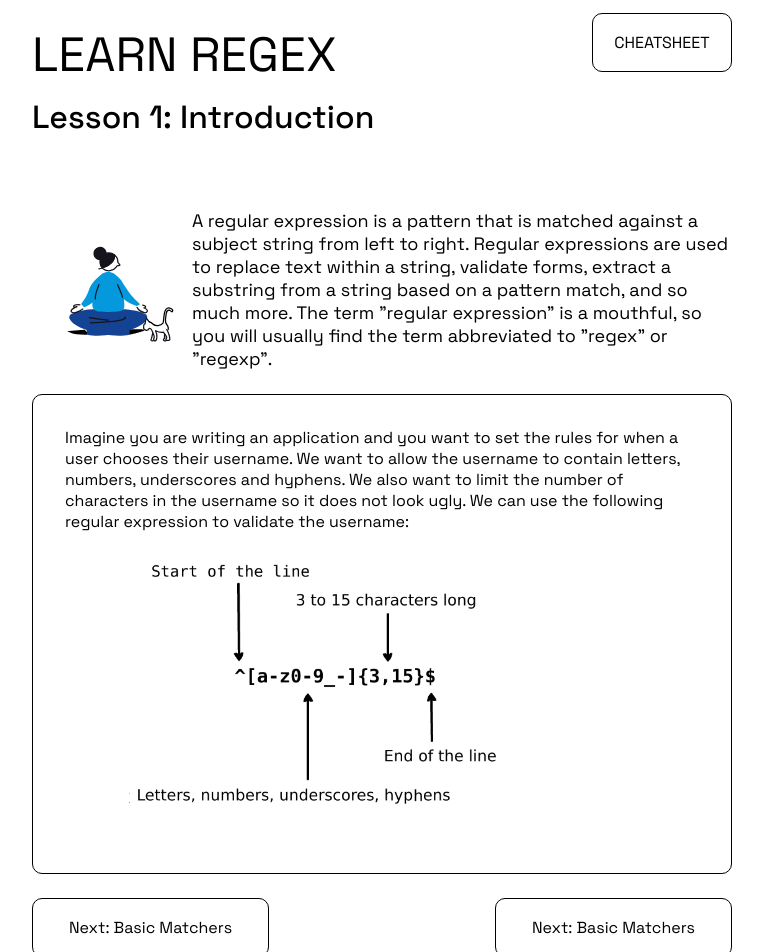
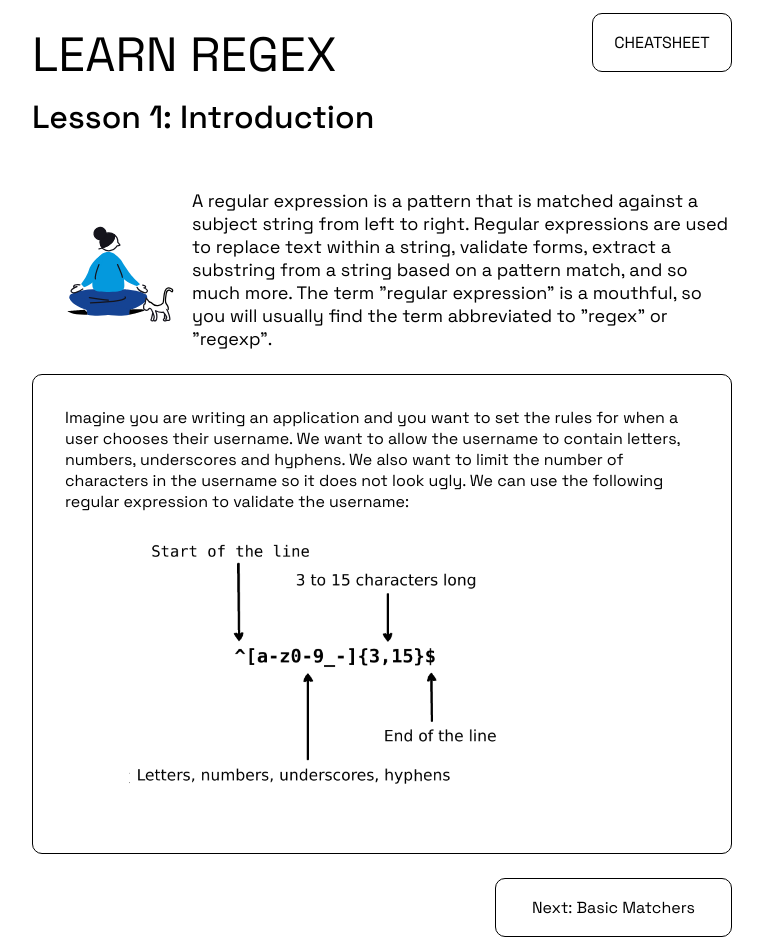
Before and after one commit to shuvamk-dev/regex-for-anything, a Next.js app: page /learn in a window 1280 px wide. Shown: the top 952 px of the page, without its empty margins (258-1021 px from the left). Built offline with nearby package versions, Linux system fonts and the light colour scheme.

Commit message:
Fix navigation buttons

```diff
--- a/common/constants/learn/index.tsx
+++ b/common/constants/learn/index.tsx
@@ -1,11 +1,11 @@
-export const LESSONS = {
-  1: {
+export const LESSONS = [
+  {
     heading: "Introduction",
   },
-  2: {
+  {
     heading: "Basic Matchers",
   },
-  3: {
+  {
     heading: "Meta Characters",
   },
-};
+];
--- a/components/Learn/BasicMatchers/basicMatchers.module.css
+++ b/components/Learn/BasicMatchers/basicMatchers.module.css
@@ -1,5 +1,5 @@
 .wrapper {
-  margin-top: 48px;
+  margin-top: 28px;
   font-size: 18px;
 }
 
--- a/components/Learn/Intro/intro.module.css
+++ b/components/Learn/Intro/intro.module.css
@@ -2,7 +2,7 @@
   display: flex;
   justify-content: space-between;
   align-items: center;
-  margin-top: 48px;
+  margin-top: 28px;
   flex-direction: column;
   font-size: 18px;
   flex: 1 1 auto;
--- /dev/null
+++ b/components/Learn/MetaCharacters/index.tsx
@@ -0,0 +1,7 @@
+import React from "react";
+
+const MetaCharacters = () => {
+  return <div>MetaCharacters</div>;
+};
+
+export default MetaCharacters;
--- a/data/learn.tsx
+++ /dev/null
@@ -1,6 +0,0 @@
-export const LEARN = [
-  {
-    id: 1,
-    heading: "Basic Matchers",
-  },
-];
--- a/pages/learn/index.tsx
+++ b/pages/learn/index.tsx
@@ -1,13 +1,16 @@
 import Lottie from "lottie-react";
 import Link from "next/link";
 import React, { useState } from "react";
+import { LESSONS } from "../../common/constants/learn";
 import Button from "../../components/Button";
 import BasicMatchers from "../../components/Learn/BasicMatchers";
 import Intro from "../../components/Learn/Intro";
+import MetaCharacters from "../../components/Learn/MetaCharacters";
+
 import styles from "./learn.module.css";
 
 const Learn = () => {
-  const [currentLesson, setCurrentLesson] = useState(1);
+  const [currentLesson, setCurrentLesson] = useState<number>(1);
 
   const getCurrentLesson = () => {
     switch (currentLesson) {
@@ -15,6 +18,8 @@ const Learn = () => {
         return <Intro />;
       case 2:
         return <BasicMatchers />;
+      case 3:
+        return <MetaCharacters />;
     }
   };
 
@@ -36,17 +41,32 @@ const Learn = () => {
           </Link>
         </div>
         <div className={styles.lessonWrapper}>
-          <div className={styles.lessonHeading}>Lesson 1: Introduction</div>
+          <div className={styles.lessonHeading}>
+            Lesson {currentLesson}: {LESSONS[currentLesson - 1]?.heading}
+          </div>
           <div className={styles.lessonContent}>{getCurrentLesson()}</div>
           <div className={styles.buttonWrapper}>
-            <div>
+            <div
+              className={`${
+                currentLesson === 1 ? styles.hidden : styles.visible
+              }`}
+            >
               <Button
-                btnText="Next: Basic Matchers"
+                btnText={`Prev: ${LESSONS[currentLesson - 2]?.heading}`}
                 onClick={showPreviousLesson}
               />
             </div>
-            <div>
-              <Button btnText="Next: Basic Matchers" onClick={showNextLesson} />
+            <div
+              className={`${
+                currentLesson === LESSONS.length
+                  ? styles.hidden
+                  : styles.visible
+              }`}
+            >
+              <Button
+                btnText={`Next: ${LESSONS[currentLesson]?.heading}`}
+                onClick={showNextLesson}
+              />
             </div>
           </div>
         </div>
--- a/pages/learn/learn.module.css
+++ b/pages/learn/learn.module.css
@@ -54,3 +54,11 @@
   display: flex;
   flex: 1 1 auto;
 }
+
+.hidden {
+  visibility: hidden;
+}
+
+.visible {
+  visibility: visible;
+}
```
